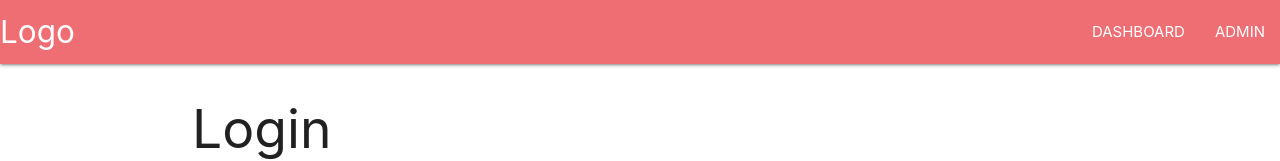
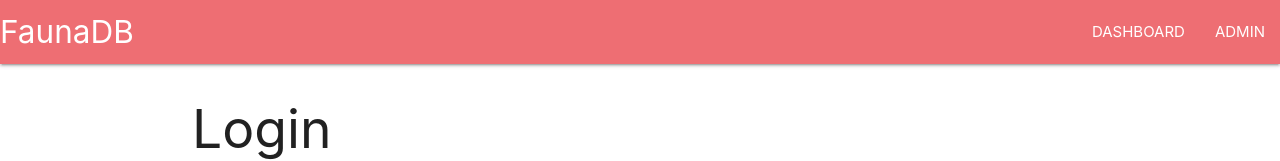
Before and after one commit to GraceFrank/security-in-reaact-apps, a React (Create React App) app: page / in a window 1280 px wide. Shown: the top 161 px of the page. Built offline with nearby package versions, Linux system fonts and the light colour scheme.

Commit message:
feat: change navbar brand

```diff
--- a/src/App.js
+++ b/src/App.js
@@ -16,7 +16,7 @@ function App() {
         <nav>
           <div className="nav-wrapper">
             <a href="/" className="brand-logo">
-              Logo
+              FaunaDB
             </a>
             <ul className="right">
               <li>
```
